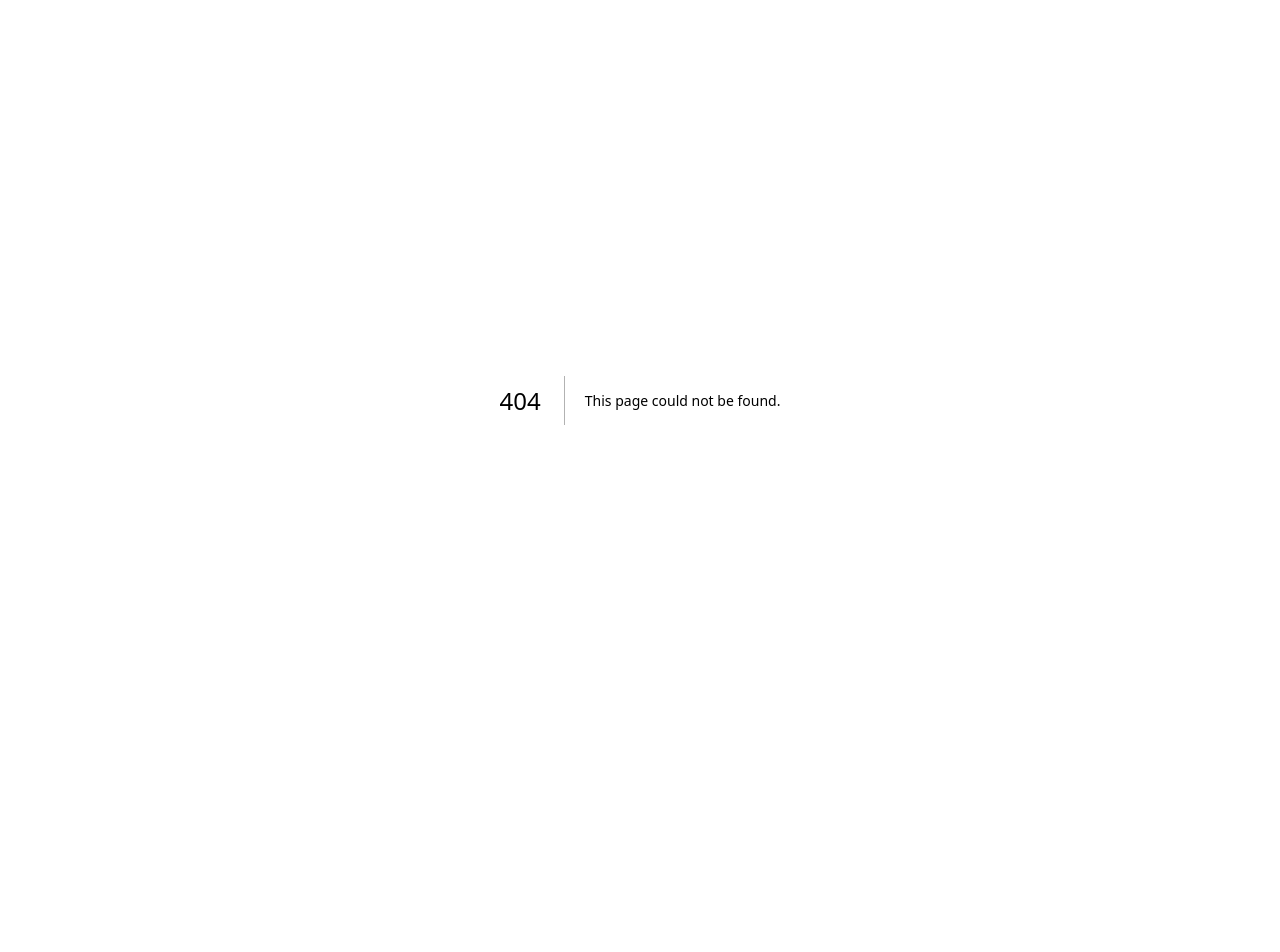
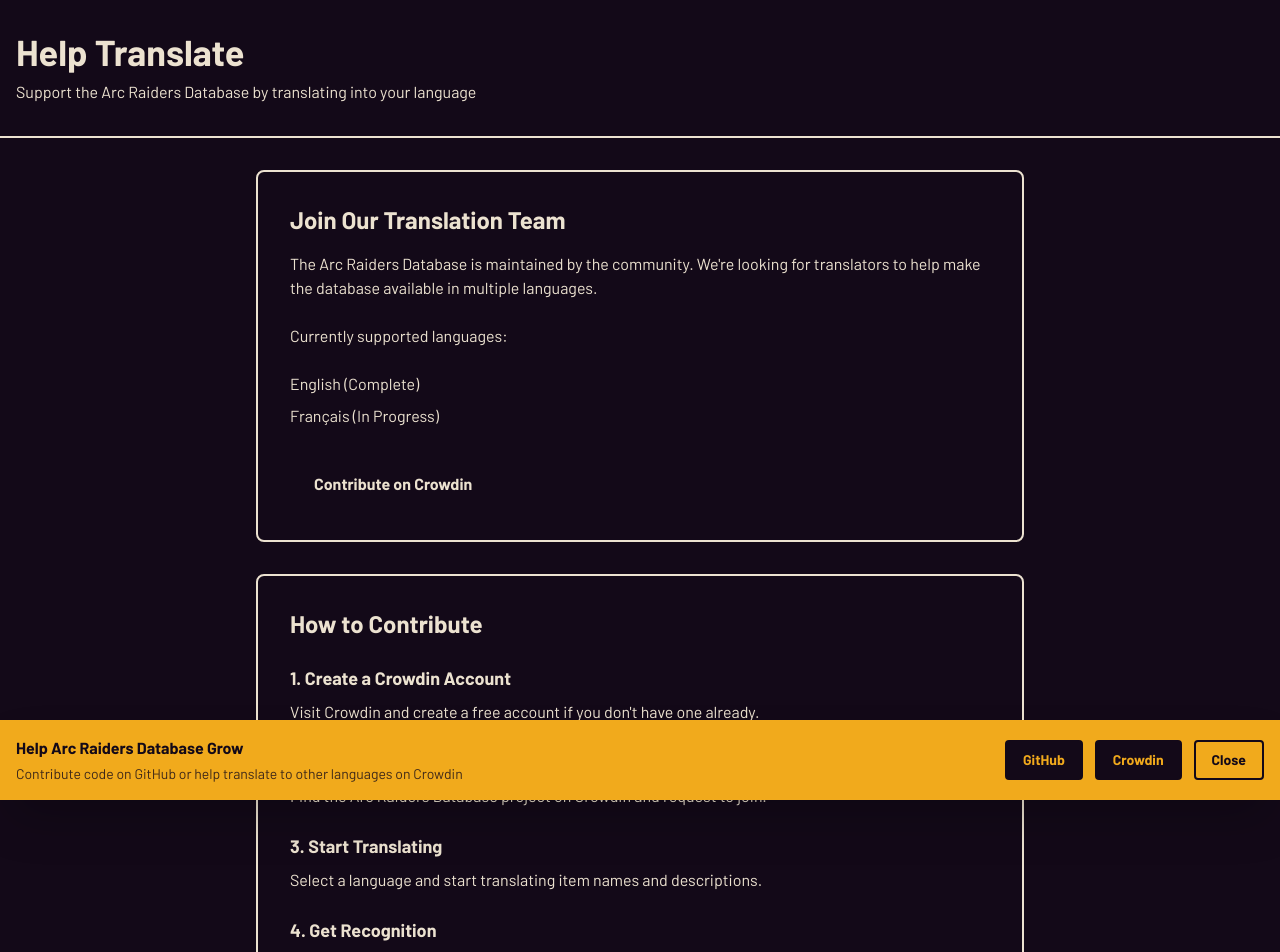
Before and after one commit to Teyk0o/ARDB, a Next.js app: page /translate in a window 1280 px wide. Before the commit this address had no page. Shown: the top 952 px of the page. Before the commit the page ends 800 px from the top, so only its background shows below. Built offline with nearby package versions, Linux system fonts and the light colour scheme.

Commit message:
feat: contribution banner

```diff
--- a/app/categories/page.tsx
+++ b/app/categories/page.tsx
@@ -123,10 +123,15 @@
 
       {/* Footer */}
       <footer className="border-t border-arc-blue-lighter mt-12 py-8">
-        <div className="container mx-auto px-4 text-center">
+        <div className="container mx-auto px-4 text-center space-y-2">
           <p className="text-arc-white/70 text-sm">
             <a href="/" className="text-arc-yellow hover:underline">
               Back to Database
+            </a>
+          </p>
+          <p className="text-arc-white/70 text-sm">
+            <a href="/translate" className="text-arc-yellow hover:underline">
+              Help Translate
             </a>
           </p>
         </div>
--- a/app/layout.tsx
+++ b/app/layout.tsx
@@ -1,5 +1,6 @@
 import type { Metadata } from "next";
 import "./globals.css";
+import ContributionBanner from "@/components/ContributionBanner";
 
 export const metadata: Metadata = {
   title: "Arc Raiders Database - Complete Item Guide & Crafting Recipes",
@@ -113,6 +114,7 @@
       </head>
       <body className="antialiased">
         {children}
+        <ContributionBanner />
       </body>
     </html>
   );
--- a/app/sitemap.ts
+++ b/app/sitemap.ts
@@ -14,5 +14,11 @@
       changeFrequency: 'weekly',
       priority: 0.8,
     },
+    {
+      url: 'https://www.arcraidersdatabase.com/translate',
+      lastModified: new Date(),
+      changeFrequency: 'monthly',
+      priority: 0.6,
+    },
   ];
 }
--- /dev/null
+++ b/app/translate/page.tsx
@@ -0,0 +1,124 @@
+import { Metadata } from 'next';
+
+export const metadata: Metadata = {
+  title: 'Help Translate Arc Raiders Database',
+  description: 'Help translate the Arc Raiders Database into French and other languages on Crowdin.',
+  robots: {
+    index: true,
+    follow: true,
+  },
+};
+
+export default function TranslatePage() {
+  return (
+    <div className="min-h-screen bg-arc-blue">
+      {/* Header */}
+      <header className="bg-arc-blue-light border-b-2 border-arc-yellow/30 grain-texture">
+        <div className="container mx-auto px-4 py-8">
+          <h1 className="text-3xl md:text-4xl font-bold text-arc-white mb-2">
+            Help Translate
+          </h1>
+          <p className="text-arc-white/70">
+            Support the Arc Raiders Database by translating into your language
+          </p>
+        </div>
+      </header>
+
+      {/* Main Content */}
+      <main className="container mx-auto px-4 py-8">
+        <div className="max-w-3xl mx-auto">
+          {/* Info Section */}
+          <section className="bg-arc-blue-light border-2 border-arc-yellow/30 rounded-lg p-8 mb-8">
+            <h2 className="text-2xl font-bold text-arc-white mb-4">Join Our Translation Team</h2>
+            <p className="text-arc-white/80 mb-6">
+              The Arc Raiders Database is maintained by the community. We're looking for translators to help make the database available in multiple languages.
+            </p>
+            <p className="text-arc-white/80 mb-6">
+              Currently supported languages:
+            </p>
+            <ul className="text-arc-white/70 space-y-2 mb-8">
+              <li>English (Complete)</li>
+              <li>Français (In Progress)</li>
+            </ul>
+
+            <a
+              href="https://crowdin.com/project/ardb"
+              target="_blank"
+              rel="noopener noreferrer"
+              className="inline-block bg-arc-yellow hover:bg-arc-yellow/80 text-arc-blue font-bold py-3 px-6 rounded-lg transition-colors"
+            >
+              Contribute on Crowdin
+            </a>
+          </section>
+
+          {/* How It Works */}
+          <section className="bg-arc-blue-light border-2 border-arc-blue-lighter rounded-lg p-8 mb-8">
+            <h2 className="text-2xl font-bold text-arc-white mb-6">How to Contribute</h2>
+            <div className="space-y-6">
+              <div>
+                <h3 className="text-lg font-bold text-arc-yellow mb-2">1. Create a Crowdin Account</h3>
+                <p className="text-arc-white/70">
+                  Visit Crowdin and create a free account if you don't have one already.
+                </p>
+              </div>
+              <div>
+                <h3 className="text-lg font-bold text-arc-yellow mb-2">2. Join the Project</h3>
+                <p className="text-arc-white/70">
+                  Find the Arc Raiders Database project on Crowdin and request to join.
+                </p>
+              </div>
+              <div>
+                <h3 className="text-lg font-bold text-arc-yellow mb-2">3. Start Translating</h3>
+                <p className="text-arc-white/70">
+                  Select a language and start translating item names and descriptions.
+                </p>
+              </div>
+              <div>
+                <h3 className="text-lg font-bold text-arc-yellow mb-2">4. Get Recognition</h3>
+                <p className="text-arc-white/70">
+                  Major contributors will be credited on this page and in the database.
+                </p>
+              </div>
+            </div>
+          </section>
+
+          {/* What Needs Translation */}
+          <section className="bg-arc-blue-light border-2 border-arc-blue-lighter rounded-lg p-8 mb-8">
+            <h2 className="text-2xl font-bold text-arc-white mb-4">What Needs Translation</h2>
+            <p className="text-arc-white/70 mb-6">
+              We need translations for:
+            </p>
+            <ul className="text-arc-white/70 space-y-3">
+              <li>Item names (485 items)</li>
+              <li>Item descriptions</li>
+              <li>UI text (buttons, labels, etc.)</li>
+              <li>Game guides and tips</li>
+            </ul>
+          </section>
+
+          {/* Credits */}
+          <section className="bg-arc-blue-light border-2 border-arc-blue-lighter rounded-lg p-8">
+            <h2 className="text-2xl font-bold text-arc-white mb-6">Translators</h2>
+            <p className="text-arc-white/70 mb-4">
+              Thanks to all contributors helping translate Arc Raiders Database:
+            </p>
+            <div className="text-arc-white/60 italic">
+              Coming soon - contribute to be listed here!
+            </div>
+          </section>
+        </div>
+      </main>
+
+      {/* Footer */}
+      <footer className="border-t border-arc-blue-lighter mt-12 py-8">
+        <div className="container mx-auto px-4 text-center">
+          <p className="text-arc-white/70 text-sm">
+            <a href="/" className="text-arc-yellow hover:underline">
+              Back to Database
+            </a>
+          </p>
+        </div>
+      </footer>
+    </div>
+  );
+}
--- /dev/null
+++ b/components/ContributionBanner.tsx
@@ -0,0 +1,95 @@
+'use client';
+
+import { useState, useEffect } from 'react';
+
+export default function ContributionBanner() {
+  const [isVisible, setIsVisible] = useState(false);
+  const [isMounted, setIsMounted] = useState(false);
+
+  useEffect(() => {
+    setIsMounted(true);
+    // Check if user has dismissed the banner
+    const isDismissed = localStorage.getItem('contribution-banner-dismissed');
+    if (!isDismissed) {
+      setIsVisible(true);
+    }
+  }, []);
+
+  const handleDismiss = () => {
+    setIsVisible(false);
+    localStorage.setItem('contribution-banner-dismissed', 'true');
+  };
+
+  if (!isMounted || !isVisible) {
+    return null;
+  }
+
+  return (
+    <div
+      className="fixed bottom-0 left-0 right-0 shadow-2xl z-40"
+      style={{ backgroundColor: '#f1aa1c' }}
+    >
+      <div className="container mx-auto px-4 py-4">
+        <div className="flex flex-col md:flex-row items-center justify-between gap-4">
+          <div className="flex-1">
+            <h3 className="font-bold mb-1" style={{ color: '#130918' }}>Help Arc Raiders Database Grow</h3>
+            <p className="text-sm" style={{ color: 'rgba(19, 9, 24, 0.8)' }}>
+              Contribute code on GitHub or help translate to other languages on Crowdin
+            </p>
+          </div>
+
+          <div className="flex gap-3 flex-shrink-0">
+            <a
+              href="https://github.com/Teyk0o/ARDB"
+              target="_blank"
+              rel="noopener noreferrer"
+              className="font-bold py-2 px-4 rounded transition-colors text-sm whitespace-nowrap border-2"
+              style={{
+                backgroundColor: '#130918',
+                borderColor: '#130918',
+                color: '#f1aa1c'
+              }}
+              onMouseEnter={(e) => (e.currentTarget.style.backgroundColor = 'rgba(19, 9, 24, 0.8)')}
+              onMouseLeave={(e) => (e.currentTarget.style.backgroundColor = '#130918')}
+            >
+              GitHub
+            </a>
+            <a
+              href="https://crowdin.com/project/ardb"
+              target="_blank"
+              rel="noopener noreferrer"
+              className="font-bold py-2 px-4 rounded transition-colors text-sm whitespace-nowrap border-2"
+              style={{
+                backgroundColor: '#130918',
+                borderColor: '#130918',
+                color: '#f1aa1c'
+              }}
+              onMouseEnter={(e) => (e.currentTarget.style.backgroundColor = 'rgba(19, 9, 24, 0.8)')}
+              onMouseLeave={(e) => (e.currentTarget.style.backgroundColor = '#130918')}
+            >
+              Crowdin
+            </a>
+            <button
+              onClick={handleDismiss}
+              className="font-bold py-2 px-4 rounded transition-colors text-sm border-2 cursor-pointer"
+              style={{
+                backgroundColor: 'transparent',
+                borderColor: '#130918',
+                color: '#130918'
+              }}
+              onMouseEnter={(e) => {
+                e.currentTarget.style.backgroundColor = 'rgba(19, 9, 24, 0.1)';
+              }}
+              onMouseLeave={(e) => {
+                e.currentTarget.style.backgroundColor = 'transparent';
+              }}
+              aria-label="Dismiss banner"
+            >
+              Close
+            </button>
+          </div>
+        </div>
+      </div>
+    </div>
+  );
+}
--- a/components/ItemsPage.tsx
+++ b/components/ItemsPage.tsx
@@ -242,7 +242,7 @@
         <div className="container mx-auto px-4 text-center">
           <p className="text-arc-white/70 text-base font-medium mb-3">{t.disclaimer}</p>
           <p className="text-arc-white/50 text-sm mb-2">{t.credits}</p>
-          <div className="flex items-center justify-center gap-2 mb-2">
+          <div className="flex items-center justify-center gap-2 mb-2 flex-wrap">
             <span className="text-arc-white/60 text-sm">{t.openSource}</span>
             <a
               href="https://github.com/Teyk0o/ARDB"
@@ -251,6 +251,13 @@
               className="text-arc-yellow hover:text-arc-yellow/80 font-bold text-sm transition-colors underline"
             >
               {t.github}
+            </a>
+            <span className="text-arc-white/60 text-sm">|</span>
+            <a
+              href="/translate"
+              className="text-arc-yellow hover:text-arc-yellow/80 font-bold text-sm transition-colors underline"
+            >
+              Help Translate
             </a>
           </div>
           <p className="text-arc-white/50 text-xs mb-2">{t.license}</p>
```
